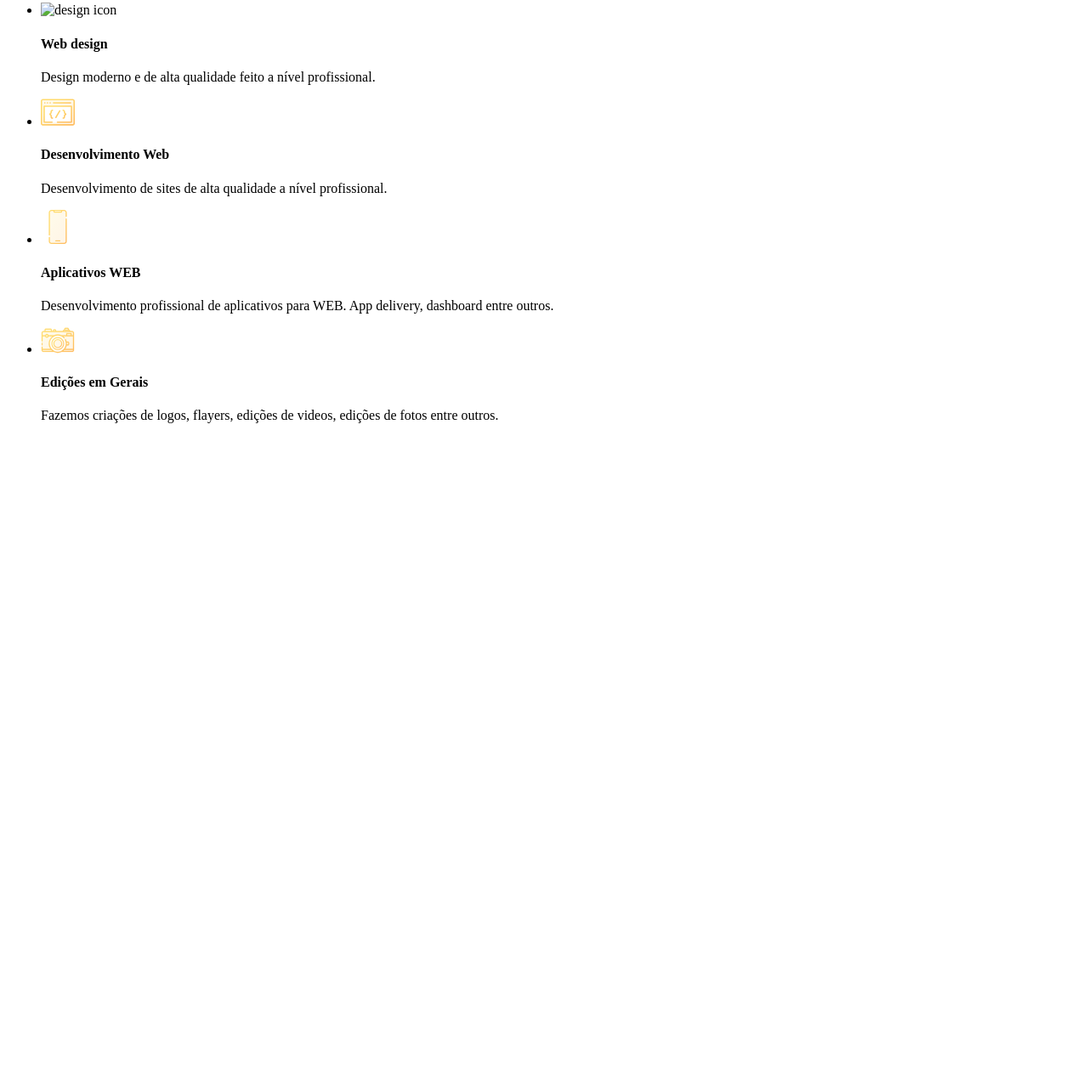
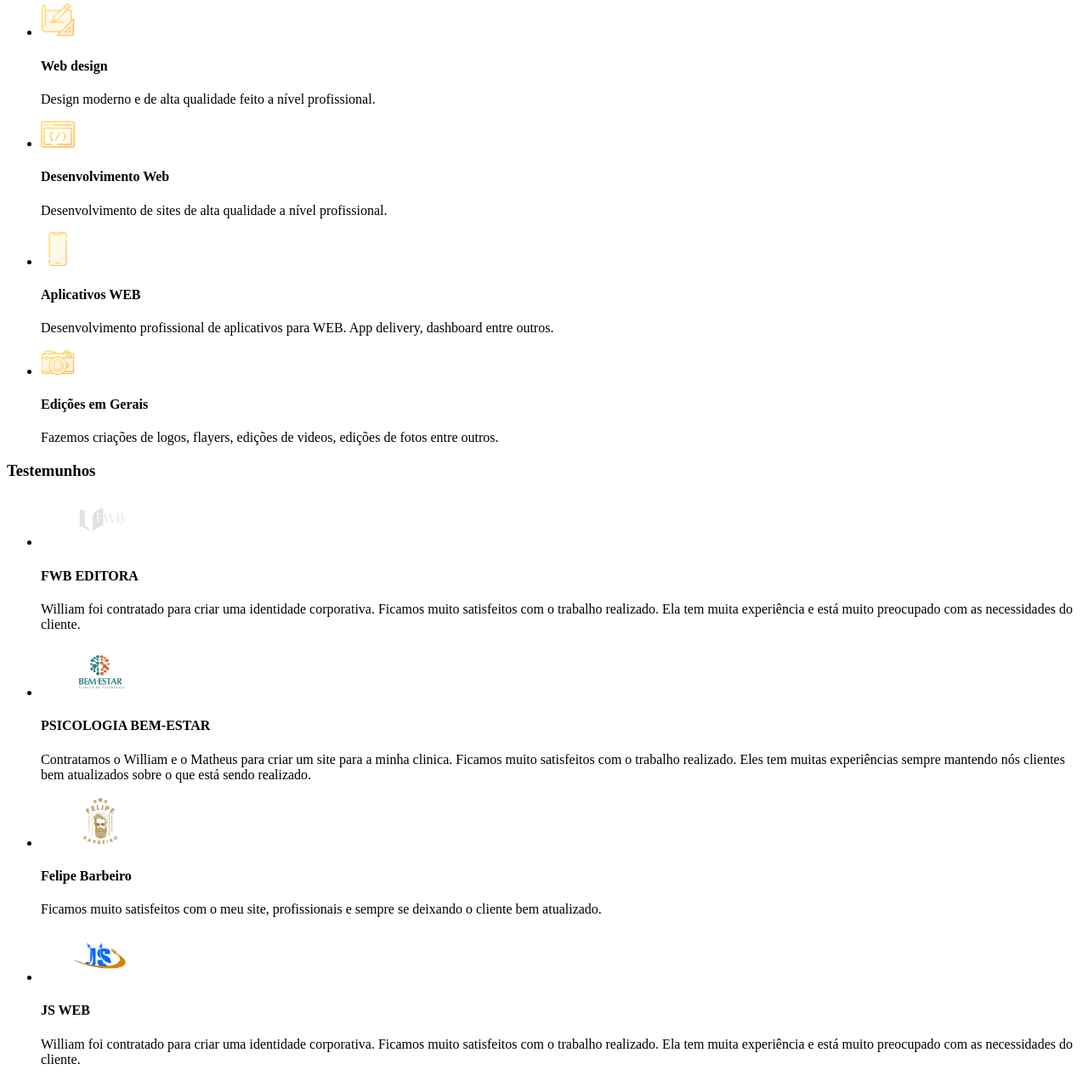
Before and after one commit to williamferreiradev/curriculo, a plain HTML site: page index.html in a window 1280 px wide. Shown: the part 894-2166 px from the top of the page at 85% size. Before the commit the page ends 1408 px from the top, so only its background shows below. Drawn offline with Linux system fonts and the light colour scheme; files whose address does not match are found by name.

Commit message:
testimonials

```diff
--- a/index.html
+++ b/index.html
@@ -231,7 +231,7 @@
               <li class="service-item">
 
                 <div class="service-icon-box">
-                  <img src="icon-design.svg
+                  <img src="image/icon-design.svg
                   " alt="design icon" width="40">
                 </div>
 
@@ -300,6 +300,99 @@
 
 
 
+           <!--
+          - TESTEMUNHOS
+        -->
+
+        <section class="testimonials">
+
+            <h3 class="h3 testimonials-title">Testemunhos</h3>
+
+            <ul class="testimonials-list has-scrollbar">
+
+              <li class="testimonials-item">
+                <div class="content-card" data-testimonials-item>
+
+                  <figure class="testimonials-avatar-box">
+                    <img src="image/FWB.png" alt="Daniel lewis" width="60" data-testimonials-avatar>
+                  </figure>
+
+                  <h4 class="h4 testimonials-item-title" data-testimonials-title>FWB EDITORA</h4>
+
+                  <div class="testimonials-text" data-testimonials-text>
+                    <p>
+                      William foi contratado para criar uma identidade corporativa. Ficamos muito satisfeitos com o
+                      trabalho realizado. Ela tem
+                      muita experiência e está muito preocupado com as necessidades do cliente.
+                    </p>
+                  </div>
+
+                </div>
+              </li>
+
+              <li class="testimonials-item">
+                <div class="content-card" data-testimonials-item>
+
+                  <figure class="testimonials-avatar-box">
+                    <img src="image/BEM.png" alt="PSICOLOGIA BEM-ESTAR" width="60" data-testimonials-avatar>
+                  </figure>
+
+                  <h4 class="h4 testimonials-item-title" data-testimonials-title>PSICOLOGIA BEM-ESTAR</h4>
+
+                  <div class="testimonials-text" data-testimonials-text>
+                    <p>
+                      Contratamos o William e o Matheus para criar um site para a minha clinica. Ficamos muito satisfeitos
+                      com o trabalho realizado. Eles tem
+                      muitas experiências sempre mantendo nós clientes bem atualizados sobre o que está sendo realizado.
+                    </p>
+                  </div>
+
+                </div>
+              </li>
+
+              <li class="testimonials-item">
+                <div class="content-card" data-testimonials-item>
+
+                  <figure class="testimonials-avatar-box">
+                    <img src="image/FELIPE.png" alt="Emily evans" width="60" data-testimonials-avatar>
+                  </figure>
+
+                  <h4 class="h4 testimonials-item-title" data-testimonials-title>Felipe Barbeiro</h4>
+
+                  <div class="testimonials-text" data-testimonials-text>
+                    <p>
+                      Ficamos muito satisfeitos com o meu site, profissionais e sempre se deixando o cliente bem
+                      atualizado.
+                    </p>
+                  </div>
+
+                </div>
+              </li>
+
+              <li class="testimonials-item">
+                <div class="content-card" data-testimonials-item>
+
+                  <figure class="testimonials-avatar-box">
+                    <img src="image/JS.png" alt="Henry william" width="60" data-testimonials-avatar>
+                  </figure>
+
+                  <h4 class="h4 testimonials-item-title" data-testimonials-title>JS WEB</h4>
+
+                  <div class="testimonials-text" data-testimonials-text>
+                    <p>
+                      William foi contratado para criar uma identidade corporativa. Ficamos muito satisfeitos com o
+                      trabalho realizado. Ela tem
+                      muita experiência e está muito preocupado com as necessidades do cliente.
+                    </p>
+                  </div>
+
+                </div>
+              </li>
+
+            </ul>
+
+          </section>
+
 
 
     </main>
```
